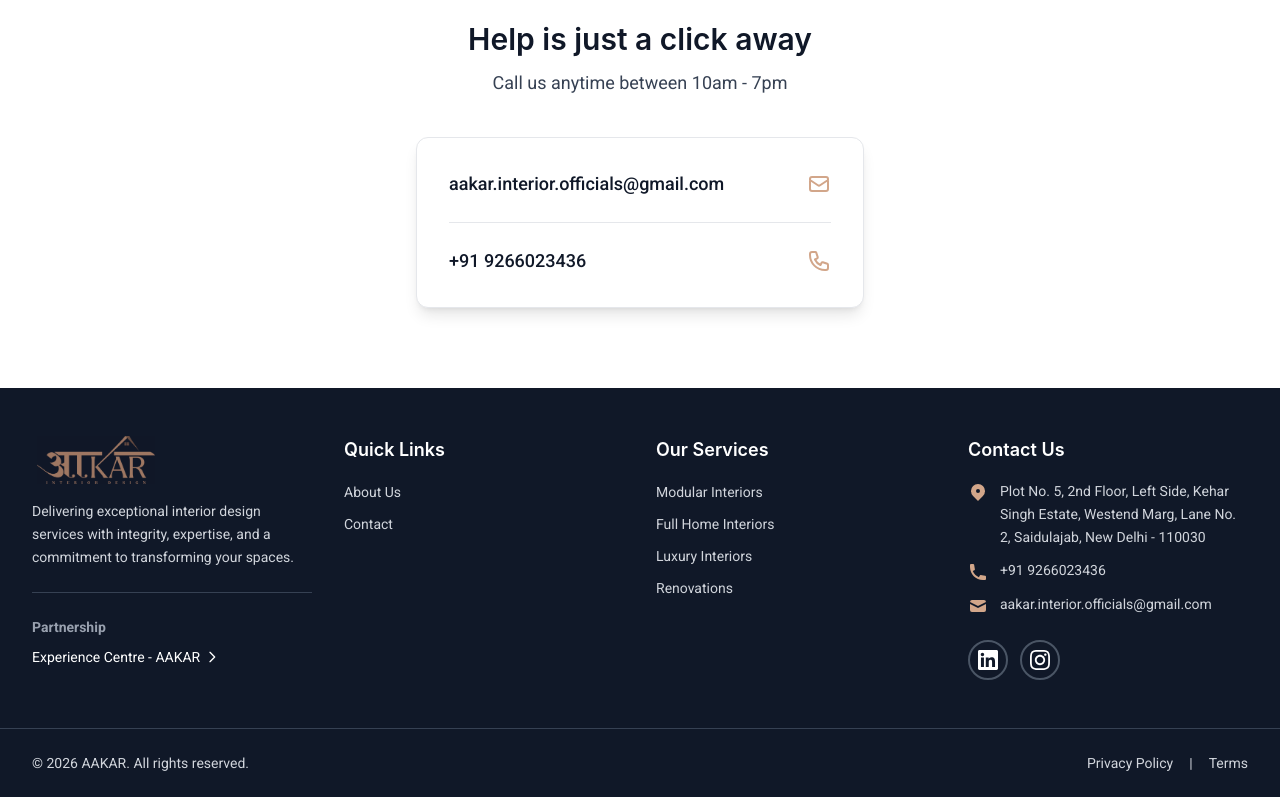
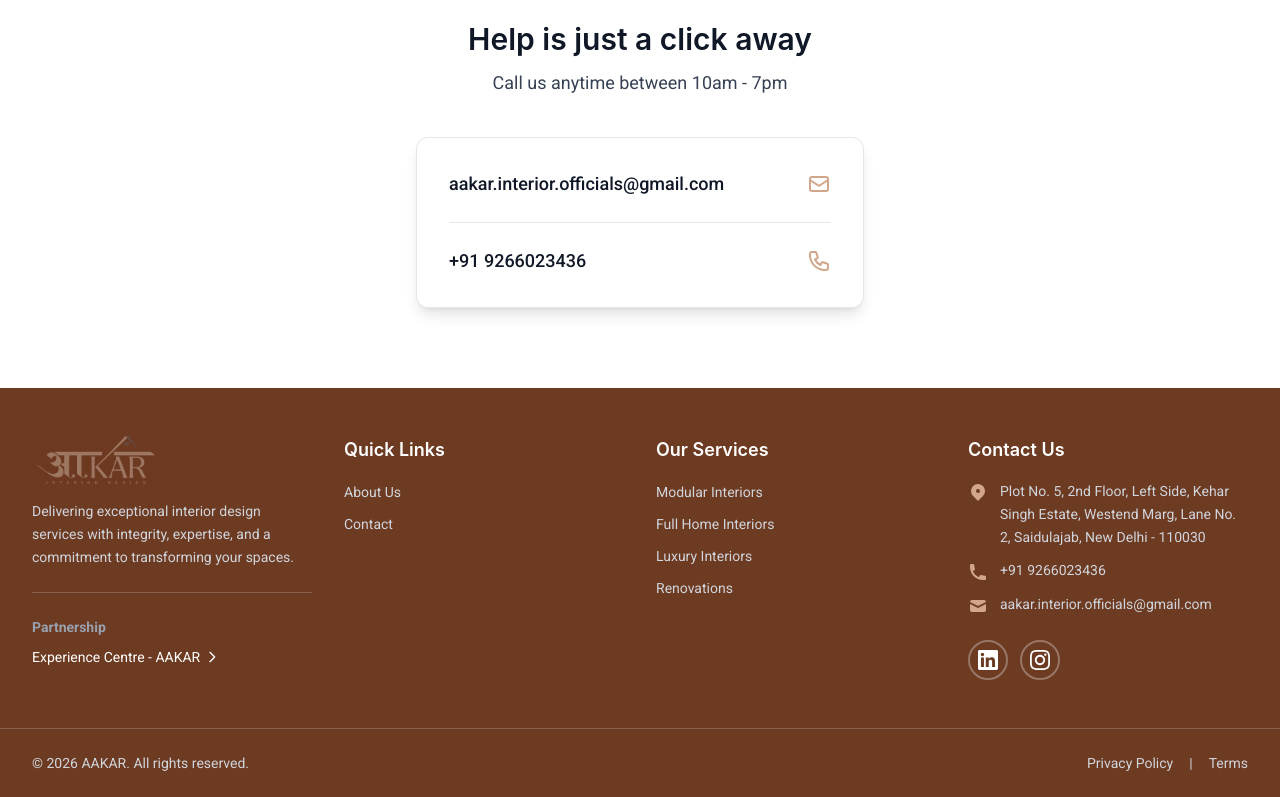
Before and after one commit to scaleacrestools-sketch/my-app-aakar, a Next.js app: page /contact-us in a window 1280 px wide. Shown: the part 271-1068 px from the top of the page. Built offline with nearby package versions, Linux system fonts and the light colour scheme; a web font is replaced by a local one.

Commit message:
fixed footera na trophy

```diff
--- a/app/components/Footer.tsx
+++ b/app/components/Footer.tsx
@@ -2,7 +2,7 @@ import Image from "next/image";
 
 export default function Footer() {
   return (
-    <footer className="bg-gray-900 text-white">
+    <footer className="bg-[#6D3A22] text-white">
       <div className="max-w-7xl mx-auto px-4 sm:px-6 lg:px-8 py-8 sm:py-12">
         <div className="grid grid-cols-1 sm:grid-cols-2 lg:grid-cols-4 gap-6 sm:gap-8">
           <div className="lg:col-span-1">
@@ -20,7 +20,7 @@ export default function Footer() {
             <p className="text-gray-300 text-xs sm:text-sm mb-4 sm:mb-6 leading-relaxed">
               Delivering exceptional interior design services with integrity, expertise, and a commitment to transforming your spaces.
             </p>
-            <div className="border-t border-gray-700 pt-6">
+            <div className="border-t border-white/20 pt-6">
               <p className="text-gray-400 text-sm font-semibold mb-2">Partnership</p>
               <a href="#partnership" className="text-white text-sm hover:text-[#D2A68A] transition-colors inline-flex items-center gap-1">
                 Experience Centre - AAKAR
@@ -88,7 +88,7 @@ export default function Footer() {
             <ul className="space-y-3">
               <li className="flex items-start gap-2 sm:gap-3">
                 <svg
-                  className="w-4 h-4 sm:w-5 sm:h-5 text-[#D2A68A] mt-0.5 flex-shrink-0"
+                  className="w-4 h-4 sm:w-5 sm:h-5 text-[#D2A68A] mt-0.5 shrink-0"
                   fill="currentColor"
                   viewBox="0 0 20 20"
                 >
@@ -104,7 +104,7 @@ export default function Footer() {
               </li>
               <li className="flex items-start gap-2 sm:gap-3">
                 <svg
-                  className="w-4 h-4 sm:w-5 sm:h-5 text-[#D2A68A] mt-0.5 flex-shrink-0"
+                  className="w-4 h-4 sm:w-5 sm:h-5 text-[#D2A68A] mt-0.5 shrink-0"
                   fill="currentColor"
                   viewBox="0 0 20 20"
                 >
@@ -116,7 +116,7 @@ export default function Footer() {
               </li>
               <li className="flex items-start gap-2 sm:gap-3">
                 <svg
-                  className="w-4 h-4 sm:w-5 sm:h-5 text-[#D2A68A] mt-0.5 flex-shrink-0"
+                  className="w-4 h-4 sm:w-5 sm:h-5 text-[#D2A68A] mt-0.5 shrink-0"
                   fill="currentColor"
                   viewBox="0 0 20 20"
                 >
@@ -134,7 +134,7 @@ export default function Footer() {
                 href="https://www.linkedin.com/company/aakarinterior/"
                 target="_blank"
                 rel="noopener noreferrer"
-                className="w-10 h-10 rounded-full border-2 border-gray-600 flex items-center justify-center hover:border-[#D2A68A] hover:bg-[#D2A68A] transition-colors"
+                className="w-10 h-10 rounded-full border-2 border-white/30 flex items-center justify-center hover:border-[#D2A68A] hover:bg-[#D2A68A] transition-colors"
                 aria-label="LinkedIn"
               >
                 <svg className="w-5 h-5 text-white" fill="currentColor" viewBox="0 0 24 24">
@@ -145,7 +145,7 @@ export default function Footer() {
                 href="https://www.instagram.com/aakarinterior_/?igsh=MXI4bnJxb281MWxzYw%3D%3D#"
                 target="_blank"
                 rel="noopener noreferrer"
-                className="w-10 h-10 rounded-full border-2 border-gray-600 flex items-center justify-center hover:border-[#D2A68A] hover:bg-[#D2A68A] transition-colors"
+                className="w-10 h-10 rounded-full border-2 border-white/30 flex items-center justify-center hover:border-[#D2A68A] hover:bg-[#D2A68A] transition-colors"
                 aria-label="Instagram"
               >
                 <svg className="w-5 h-5 text-white" fill="currentColor" viewBox="0 0 24 24">
@@ -157,7 +157,7 @@ export default function Footer() {
         </div>
       </div>
 
-      <div className="border-t border-gray-700">
+      <div className="border-t border-white/20">
         <div className="max-w-7xl mx-auto px-4 sm:px-6 lg:px-8 py-6">
           <div className="flex flex-col md:flex-row items-center justify-between gap-4">
             <div className="flex flex-col md:flex-row items-center gap-2 md:gap-4 text-sm text-gray-300">
--- a/app/components/TrophyCabinetSection.tsx
+++ b/app/components/TrophyCabinetSection.tsx
@@ -48,7 +48,7 @@ export default function TrophyCabinetSection() {
           <div className="order-2 lg:order-1">
             <div className="relative w-full h-[250px] sm:h-[300px] md:h-[350px] rounded-lg overflow-hidden shadow-lg">
               <Image
-                src="/aakar-1.webp"
+                src="/aakar-award.jpg"
                 alt="Founder"
                 fill
                 className="object-cover"
```
Also changed, not shown: public/aakar-award.jpg (added).
